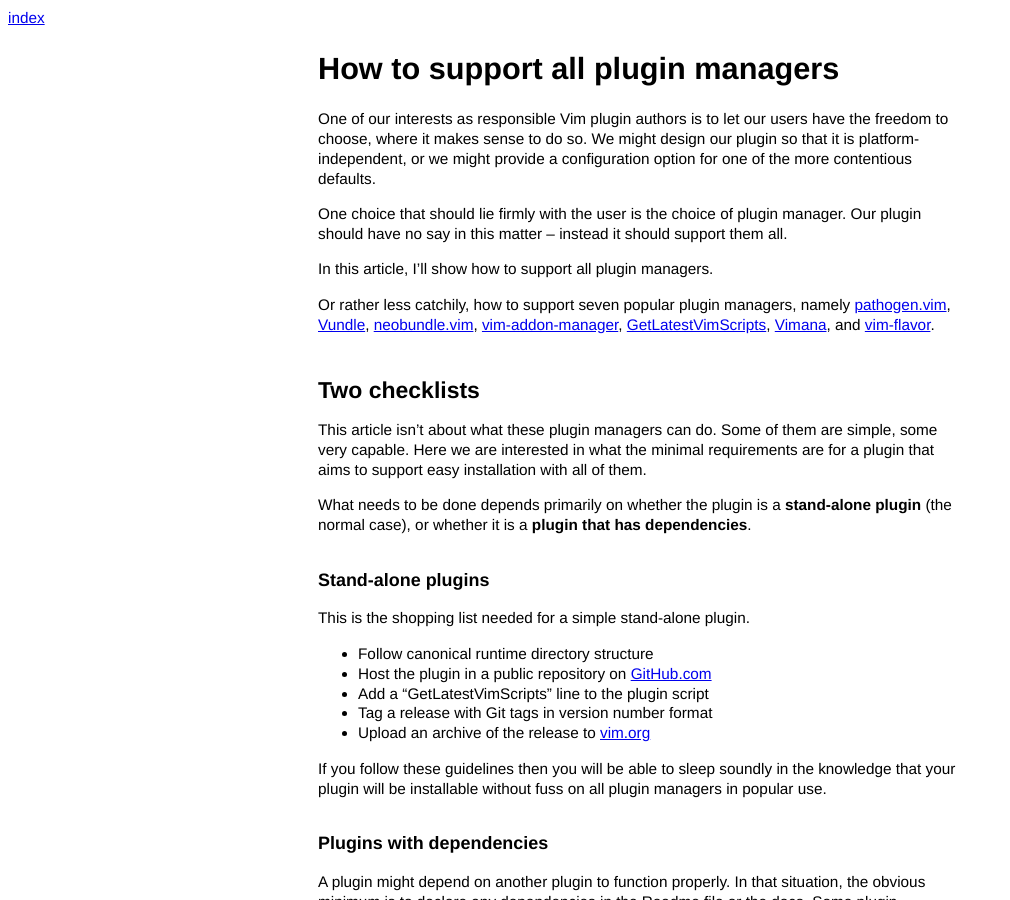
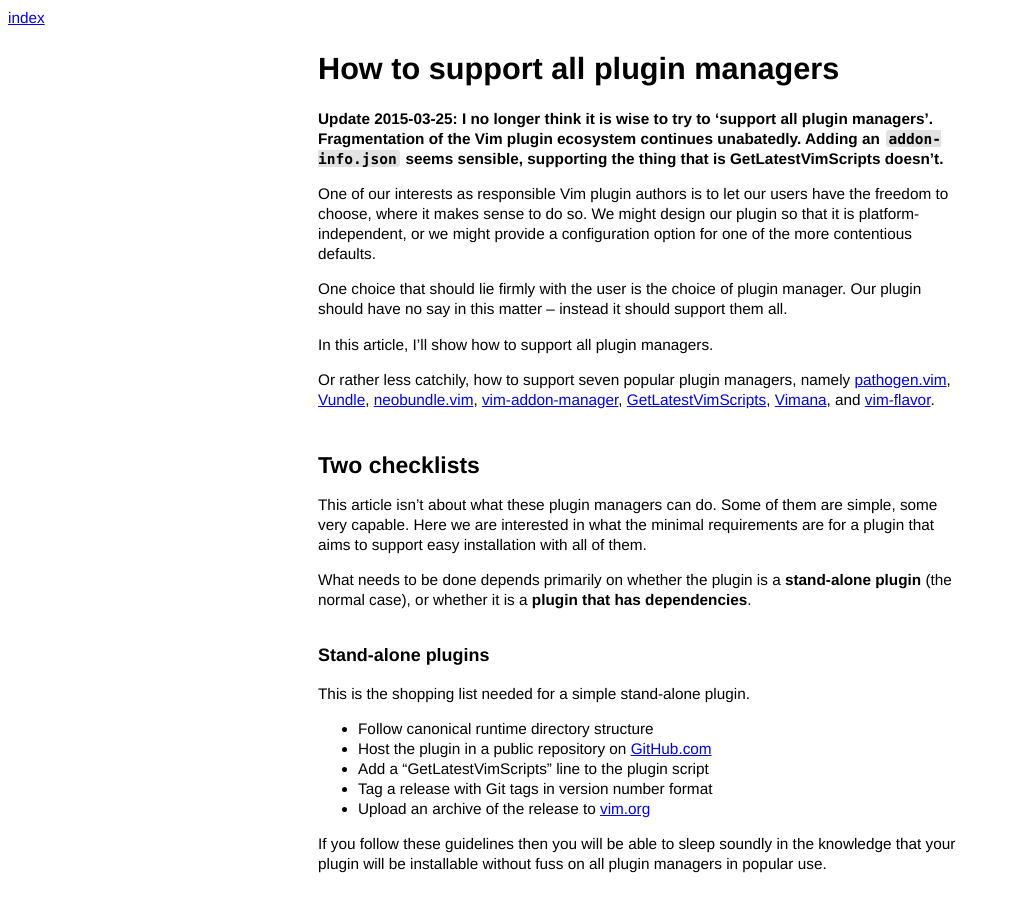
Before and after one commit to glts/glts.github.io, a Jekyll site: the page built from _posts/2013-07-13-how-to-support-all-plugin-managers.markdown, in a window 1280 px wide and 900 px high. Shown: the whole window, without its empty margins (0-1010 px from the left). Built offline with Jekyll 4.4.1, drawn with Linux system fonts in a browser that asks for light colours.

Commit message:
Added disclaimer to 'Support all plugin managers'

```diff
--- a/_posts/2013-07-13-how-to-support-all-plugin-managers.markdown
+++ b/_posts/2013-07-13-how-to-support-all-plugin-managers.markdown
@@ -4,6 +4,11 @@
 tags: [vim, plugins]
 ---
 # How to support all plugin managers
+
+**Update 2015-03-25: I no longer think it is wise to try to 'support all
+plugin managers'. Fragmentation of the Vim plugin ecosystem continues
+unabatedly. Adding an `addon-info.json` seems sensible, supporting the
+thing that is GetLatestVimScripts doesn't.**
 
 One of our interests as responsible Vim plugin authors is to let our
 users have the freedom to choose, where it makes sense to do so. We
```
